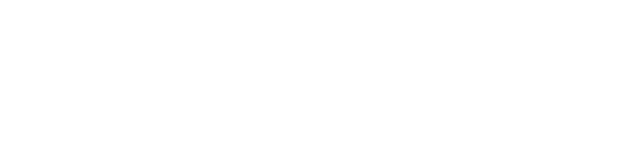
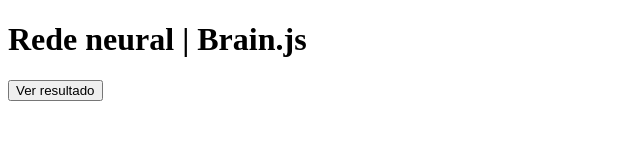
Before and after one commit to luanargolodev/rede-neural, a plain HTML site: page index.html in a window 1280 px wide. Shown: the whole page, without its empty margins (0-640 px from the left). Drawn offline with Linux system fonts and the light colour scheme.

Commit message:
Exemplo de uso da rede neural

```diff
--- a/index.html
+++ b/index.html
@@ -4,9 +4,14 @@
   <meta charset="UTF-8">
   <meta http-equiv="X-UA-Compatible" content="IE=edge">
   <meta name="viewport" content="width=device-width, initial-scale=1.0">
+  <script src="//unpkg.com/brain.js"></script>
   <title>Rede neural | Brain.js</title>
 </head>
 <body>
+  <h1>Rede neural | Brain.js</h1>
+  <button onclick={calcular()}>Ver resultado</button>
+  <div id="result"></div>
+
   <script src="./script.js"></script>
 </body>
 </html>
--- a/script.js
+++ b/script.js
@@ -0,0 +1,23 @@
+async function calcular() {
+  // Instanciar a rede neural
+  const net = new brain.NeuralNetwork({ hiddenLayers: [1] })
+
+  // Forneceu dados para treinamento da rede neural
+  const training = [
+    { input: [0, 0, 1], output: [0] },
+    { input: [0, 1, 1], output: [0] },
+    { input: [0, 1, 0], output: [0] },
+    { input: [1, 0, 1], output: [1] },
+    { input: [1, 1, 0], output: [1] },
+  ]
+
+  // Treinar a rede neural com base nos dados fornecidos
+  net.train(training)
+
+  // Ler os dados a partir dos quais ela terá que adivinhar
+  const output = net.run([1, 1, 1])
+
+  // Mostrar o resultado
+  const $result = document.querySelector('#result')
+  $result.innerHTML = `Resultado: ${output}`
+}
```
